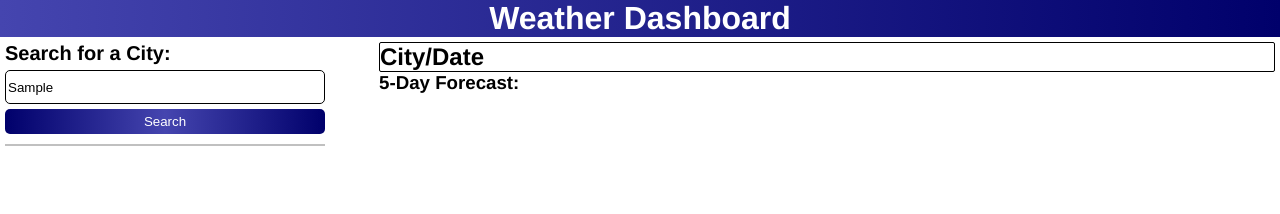
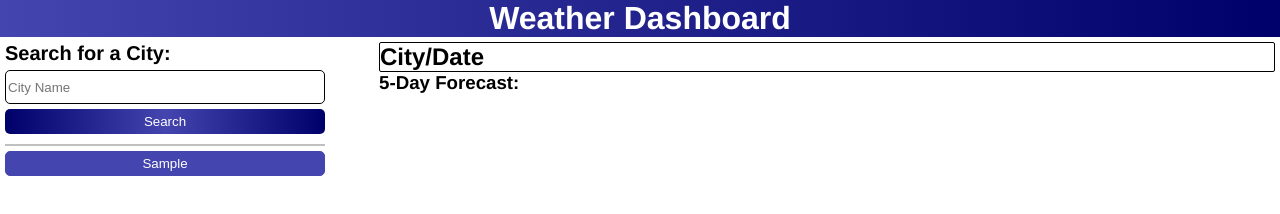
Before and after one commit to Mazattack1999/weather-dashboard, a plain HTML site: page index.html in a window 1280 px wide. Both pictures are taken after typing "Sample" into the empty fields and a click on the button "Search". Drawn offline with Linux system fonts and the light colour scheme; no server answers.

Commit message:
add search history

```diff
--- a/assets/css/styles.css
+++ b/assets/css/styles.css
@@ -97,8 +97,6 @@ main {
     transition-timing-function:ease-in-out;
 }
 
-
-
 /* search section end */
 
 /* Forecast section start */
--- a/assets/js/script.js
+++ b/assets/js/script.js
@@ -5,7 +5,7 @@ var lon;
 var icon;
 var weatherInfo;
 
-var cities = ["Irmo", "Cairo", "Waukesha"];
+var cities = [];
 
 var searchBtn = document.querySelector("#search-btn");
 var searchBar = document.querySelector("#search-bar");
@@ -84,13 +84,33 @@ function getCoords(city) {
 
 }
 
+function appendPreviousSearch(city) {
+    var recentLi = searchList.querySelector("li");
+
+    // create new list item
+    var li = document.createElement("li");
+
+    // create a button
+    var btn = document.createElement("button");
+    btn.setAttribute("type", "button");
+    btn.classList.add("p-search");
+    btn.innerHTML = city;
+    // append to list item
+    li.appendChild(btn);
+
+    // insert list item at top of list
+    searchList.insertBefore(li, recentLi);
+}
+
 // event listeners
 searchBtn.addEventListener("click", function(event){
     event.preventDefault();
 
     // check if search bar contains any information
     if (searchBar.value){
-        console.log("Value detected")
+        getCoords(searchBar.value);
+        appendPreviousSearch(searchBar.value);
+        searchBar.value = "";
     } else {
         console.log("No value detected")
     }
```
